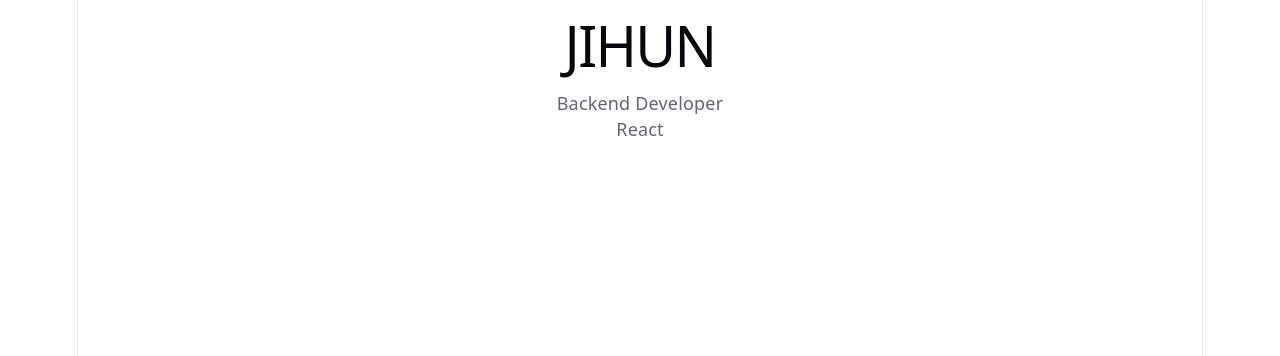
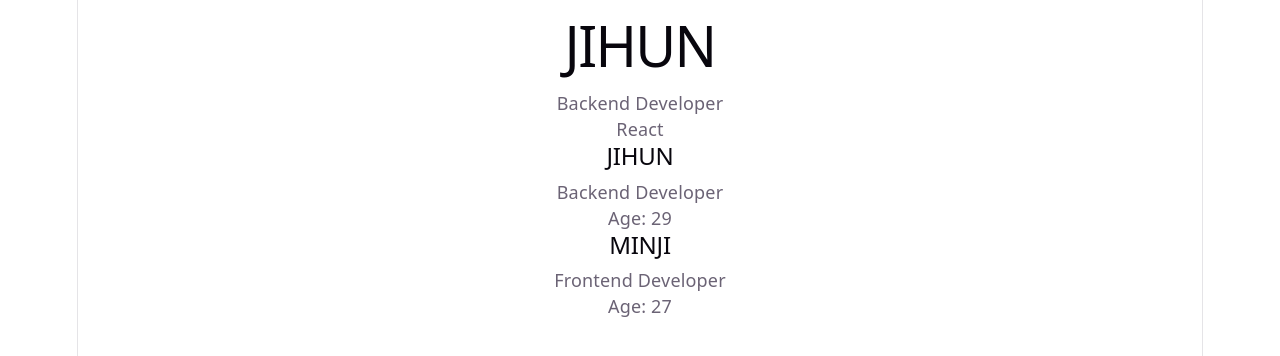
Before and after one commit to kho903/dev-journey, a React (Vite) app in the folder learning/react/01-fundamentals/practice/react-fundamentals-practice/: page / in a window 1280 px wide. Shown: the top 356 px of the page. Built offline with nearby package versions, Linux system fonts and the light colour scheme.

Commit message:
feat: implement props practice
Refs #22

```diff
--- a/learning/react/01-fundamentals/practice/react-fundamentals-practice/src/App.jsx
+++ b/learning/react/01-fundamentals/practice/react-fundamentals-practice/src/App.jsx
@@ -1,7 +1,13 @@
 import Profile from "./practice/01-jsx-component/Practice.jsx";
+import PropsPractice from "./practice/02-props/Practice.jsx";
 
 function App() {
-  return <Profile />;
+  return (
+    <section>
+      <Profile />
+      <PropsPractice />
+    </section>
+  );
 }
 
 export default App;
--- /dev/null
+++ b/learning/react/01-fundamentals/practice/react-fundamentals-practice/src/practice/02-props/Practice.jsx
@@ -0,0 +1,20 @@
+function UserCard({ name, role, age }) {
+  return (
+    <article className="user-card">
+      <h2>{name}</h2>
+      <p>{role}</p>
+      <p>Age: {age}</p>
+    </article>
+  );
+}
+
+function PropsPractice() {
+  return (
+    <section>
+      <UserCard name="JIHUN" role="Backend Developer" age={29} />
+      <UserCard name="MINJI" role="Frontend Developer" age={27} />
+    </section>
+  );
+}
+
+export default PropsPractice;
```
